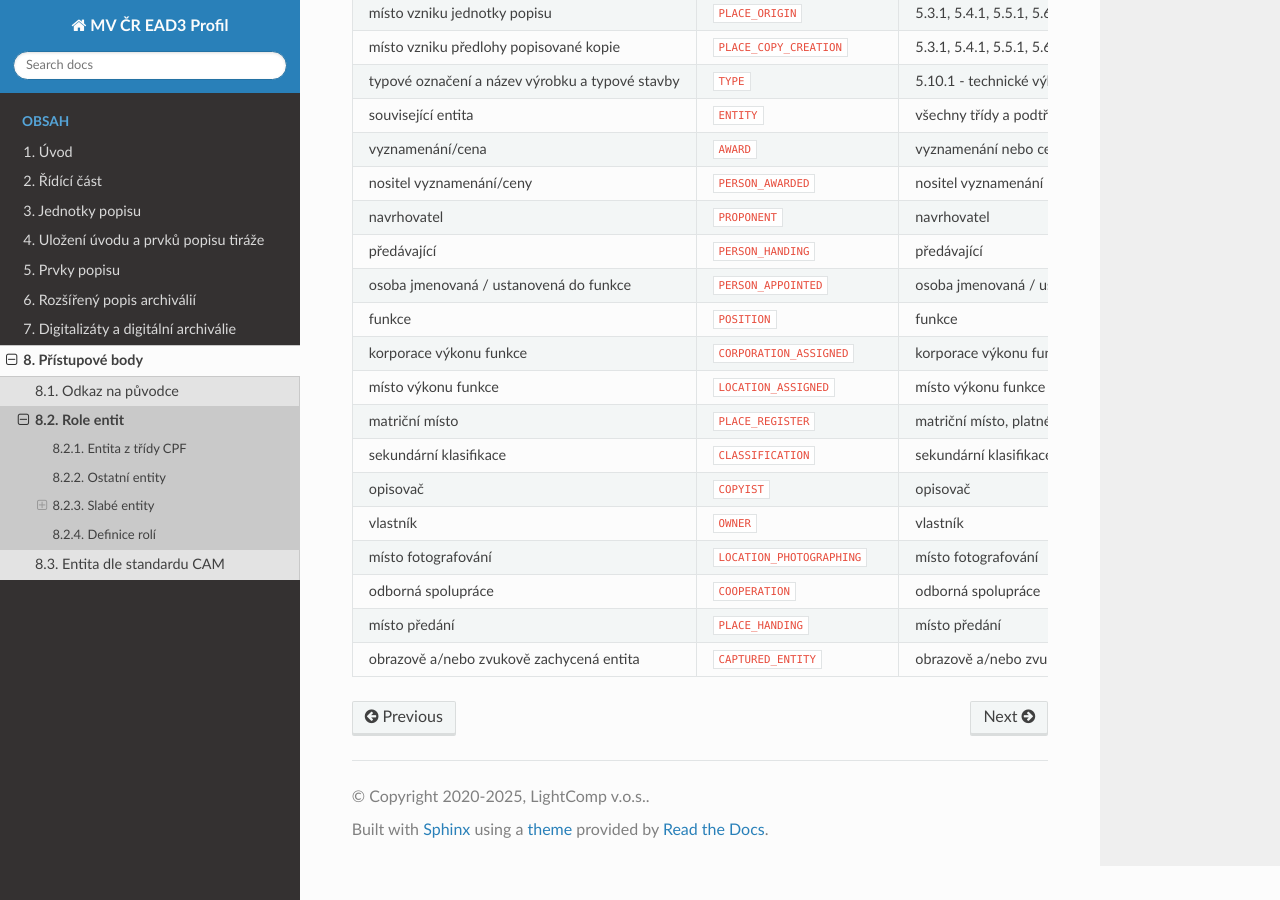
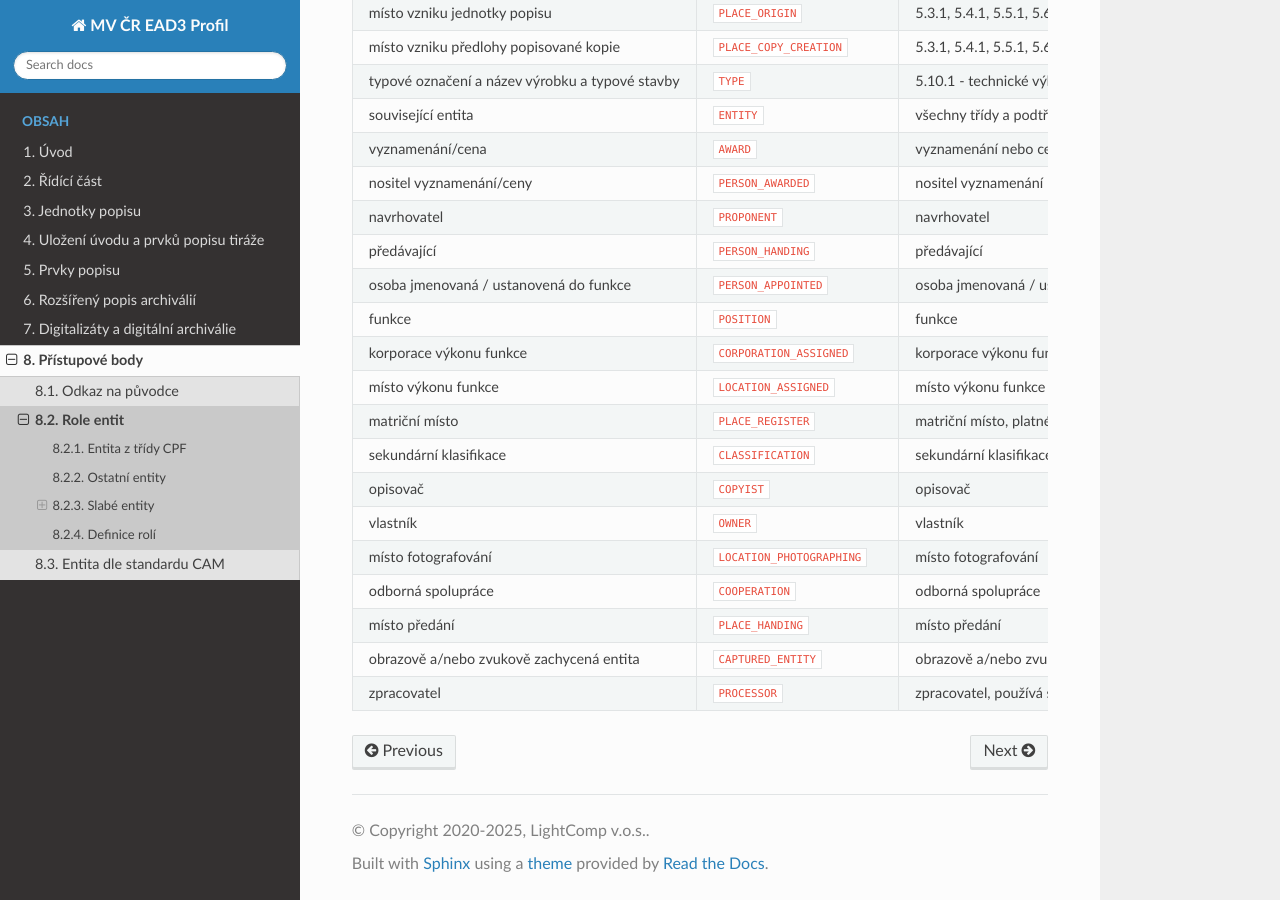
Before and after one commit to elzasw/ead3doc, a Sphinx documentation site: the page built from doc/source/prist-body/role-entit.rst, in a window 1280 px wide and 900 px high, scrolled down 4765 px. Built offline with Sphinx 7.4.7 and the Read the Docs theme 3.1.0, drawn with Linux system fonts in a browser that asks for light colours.

Commit message:
#8 přidána role Zpracovatel

```diff
--- a/doc/source/prist-body/role-entit.rst
+++ b/doc/source/prist-body/role-entit.rst
@@ -394,3 +394,6 @@ Definice rolí
    * - obrazově a/nebo zvukově zachycená entita
      - ``CAPTURED_ENTITY``
      - obrazově a/nebo zvukově zachycená entita
+   * - zpracovatel
+     - ``PROCESSOR``
+     - zpracovatel, používá se jen v **inherentním popisu** pro zachycení zpracovatele
--- a/doc/source/uvod/zmeny.rst
+++ b/doc/source/uvod/zmeny.rst
@@ -141,3 +141,8 @@ Listopad 2023
  * Upřesnění užití :ref:`ead_item_types_technika`, přidání barevnosti
  * Úprava odkazů na elementy EAD dle aktuální podoby standardu
  * nová verze profilu s označením ``CZ_EAD3_PROFILE_20250301``, :ref:`ead_control_localcontrol_ead3ver`,
+
+Březen 2026
+---------------
+
+ * Přidána role zpracovatel, :ref:`ead_ap_relation_roles`
```
